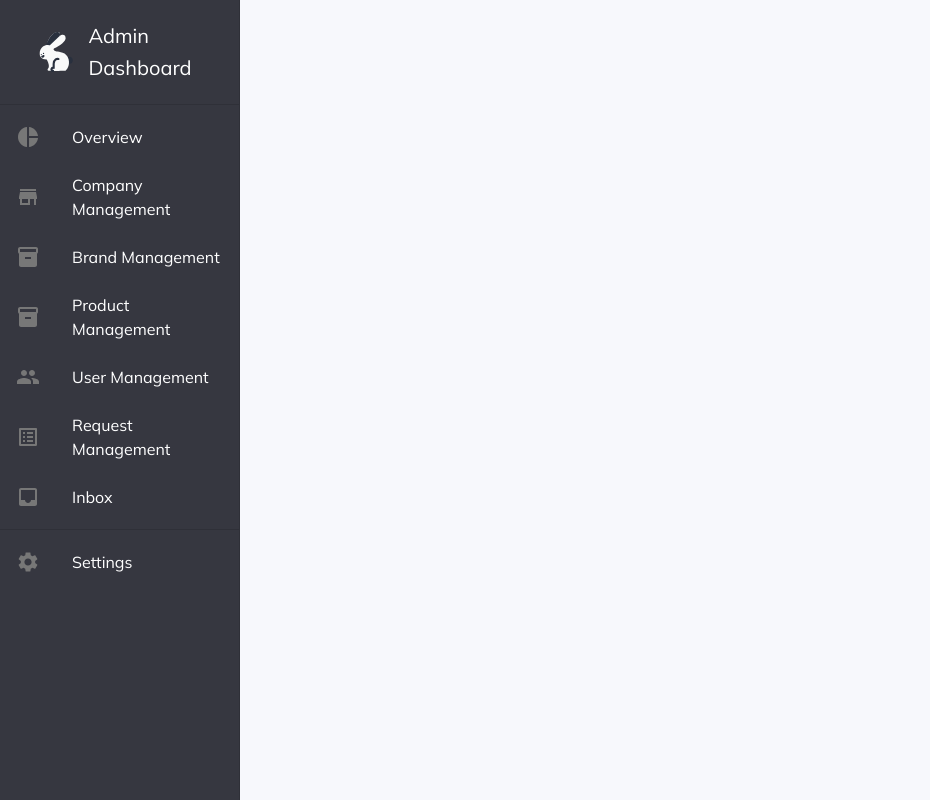
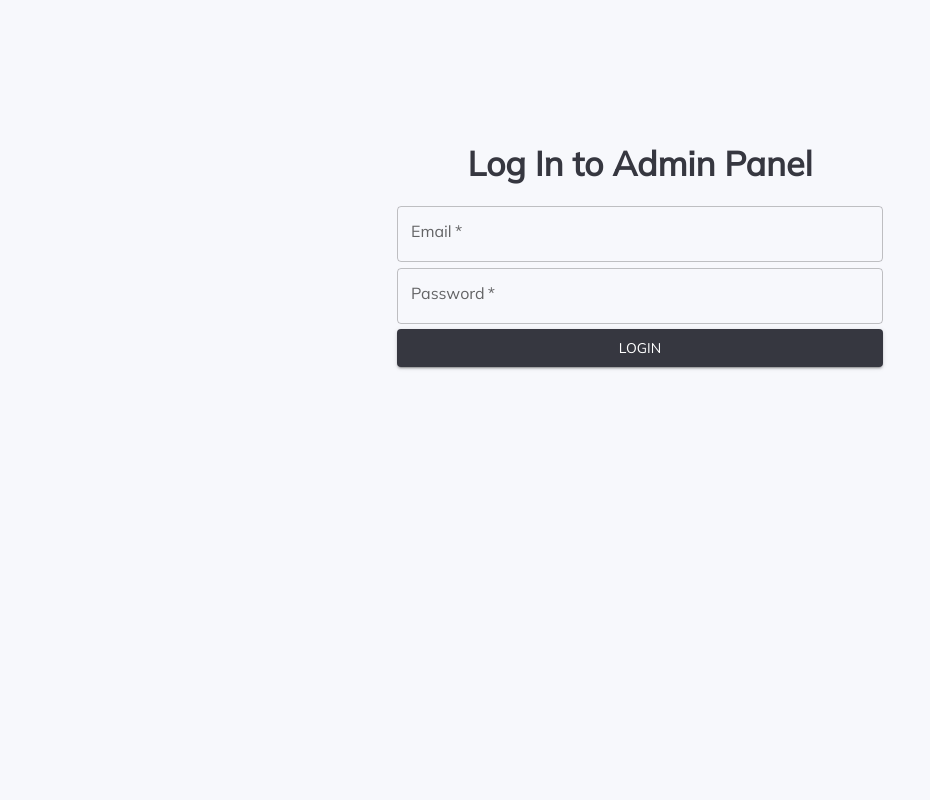
Before and after one commit to DBCare/anicare_admin_paneli, a React (Create React App) app: page /login in a window 1280 px wide. Shown: the whole page, without its empty margins (0-930 px from the left). Built offline with nearby package versions, Linux system fonts and the light colour scheme.

Commit message:
login sayfası oluşturulmaya başlandı

```diff
--- a/src/App.js
+++ b/src/App.js
@@ -9,23 +9,31 @@ import ProductManagement from './pages/ProductManagementPage'
 import RequestManagement from './pages/RequestManagementPage'
 import CompanyManagement from './pages/CompanyManagementPage'
 import BrandManagement from './pages/BrandManagementPage'
+import LoginPage from './pages/LoginPage'
 
 import {
   Routes,
   Route,
-  Link
+  Link,
+	useLocation
 } from "react-router-dom";
 
 const drawerWidth = 240;
 
 function App() {
+
+	let { pathname } = useLocation();
+
   return (
     <div className="App">
 			<Box sx={{ display: 'flex' }}>
 				<CssBaseline />
-				<Sidebar drawerWidth={drawerWidth}></Sidebar>
+				{
+					pathname !== "/login" && <Sidebar drawerWidth={drawerWidth}></Sidebar>
+				}
 				<Routes>
 					<Route path="/" element={<OverviewPage drawerWidth={drawerWidth}></OverviewPage>}></Route>
+					<Route path="/login" element={<LoginPage></LoginPage>}></Route>
 					<Route path="/table/requests" element={<RequestManagement drawerWidth={drawerWidth}></RequestManagement>}></Route>
 					<Route path="/table/users" element={<UserManagement drawerWidth={drawerWidth}></UserManagement>}></Route>
 					<Route path="/table/products" element={<ProductManagement drawerWidth={drawerWidth}></ProductManagement>}></Route>
--- /dev/null
+++ b/src/pages/LoginPage.js
@@ -0,0 +1,93 @@
+import React, {useState} from 'react'
+import Box from '@mui/material/Box';
+import Typography from '@mui/material/Typography';
+import FormControl from '@mui/material/FormControl';
+import TextField from '@mui/material/TextField';
+import Button from '@mui/material/Button';
+import { useNavigate } from 'react-router-dom';
+
+function LoginPage() {
+	const navigate = useNavigate();
+	const [fvalues, setfValues] = useState({});
+
+	console.log(navigate)
+
+	const handleSubmit = (event) => {
+		event.preventDefault()
+		const obj = {...fvalues}
+		console.log(obj)
+		navigate("/")
+	}
+
+	return (
+		<>
+			<Box
+				sx={{
+					width: '50%',
+					height: 300,
+					margin: '100px auto',
+					borderRadius: '8px',
+					color: 'white',
+					display:'flex',
+					justifyContent:'center',
+					alignItems:'center',
+					flexDirection:'column',
+					'& div': {
+						marginTop: '2px'
+					}
+				}}
+			>
+				<Typography variant="h4" color="primary" sx={{margin:'15px', fontWeight:'bold'}}>
+					Log In to Admin Panel
+				</Typography>
+				<form onSubmit={handleSubmit}>
+					<FormControl fullWidth>
+						<TextField
+							required
+							value={fvalues.email}
+							name="email"
+							type="email"
+							onInput={({target}) => {
+								const {name, value} = target
+								setfValues({
+									...fvalues,
+									[name]:value
+								})
+							}}
+							variant="outlined"
+							label="Email"
+						/>
+					</FormControl>
+					<FormControl fullWidth>
+						<TextField
+							required
+							value={fvalues.password}
+							name="password"
+							type="password"
+							onInput={({target}) => {
+								const {name, value} = target
+								setfValues({
+									...fvalues,
+									[name]:value
+								})
+							}}
+							variant="outlined"
+							label="Password"
+						/>
+					</FormControl>
+					<Button
+						sx={{
+							margin:'5px 0px',
+							width:'100%',
+							padding:'7px 0px'
+						}}
+						type="submit"
+						variant="contained"
+					>Login</Button>
+				</form>
+			</Box>
+		</>
+	)
+}
+
+export default LoginPage
```
